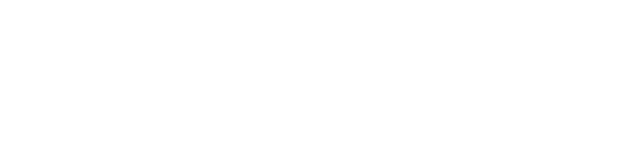
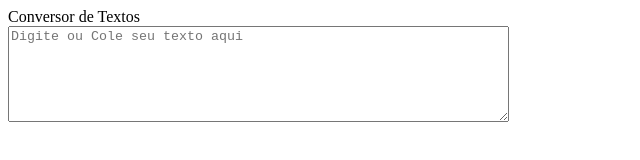
Before and after one commit to imarcaos/Text-Converter, a plain HTML site: page index.html in a window 1280 px wide. Shown: the whole page, without its empty margins (0-640 px from the left). Drawn offline with Linux system fonts and the light colour scheme.

Commit message:
css style and text area
Addition of css style sheet and text area on the Html

```diff
--- /dev/null
+++ b/css/style.css
@@ -0,0 +1,3 @@
+label {
+    display: block;
+  }
--- a/index.html
+++ b/index.html
@@ -4,8 +4,21 @@
     <meta charset="UTF-8">
     <meta name="viewport" content="width=device-width, initial-scale=1.0">
     <title>Text Converter</title>
+
+    <link rel="stylesheet" href="css/style.css">
 </head>
 <body>
+    <div id="container">
+        <label for="textInput">Conversor de Textos</label>
+        <textarea
+            id="textInput"
+            cols="60"
+            rows="6"
+            placeholder="Digite ou Cole seu texto aqui"
+        ></textarea>
+
+    </div>
+
    <script src="js/app.js"></script>
 </body>
 </html>
```
